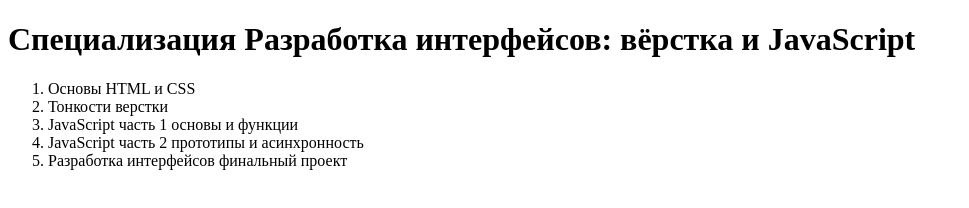
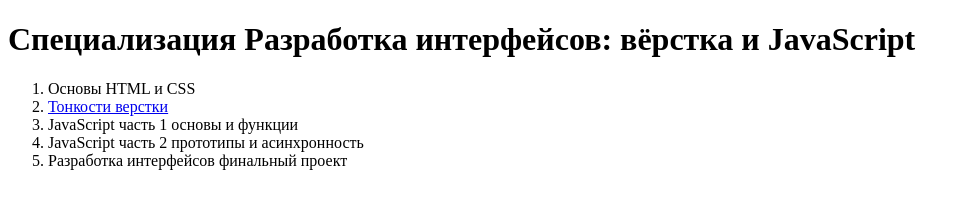
Before and after one commit to akeelow/coursera, a plain HTML site: page index.html in a window 1280 px wide. Shown: the whole page, without its empty margins (0-969 px from the left). Drawn offline with Linux system fonts and the light colour scheme.

Commit message:
Добавил ссылку на задание "Бабуленькины котятки"

```diff
--- a/index.html
+++ b/index.html
@@ -10,7 +10,7 @@
     <h1>Специализация Разработка интерфейсов: вёрстка и JavaScript</h1>
     <ol>
         <li>Основы HTML и CSS</li>
-        <li>Тонкости верстки</li>
+        <li><a href="https://akeelow.github.io/coursera/2.%20Тонкости%20верстки/Неделя%203/">Тонкости верстки</a></li>
         <li>JavaScript часть 1 основы и функции</li>
         <li>JavaScript часть 2 прототипы и асинхронность</li>
         <li>Разработка интерфейсов финальный проект</li>
```
